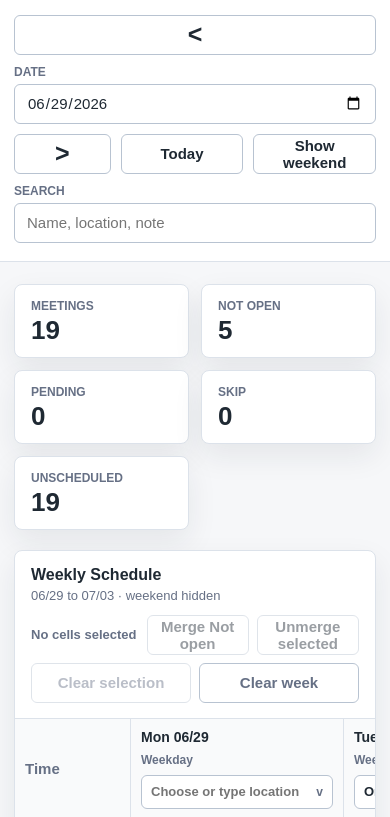
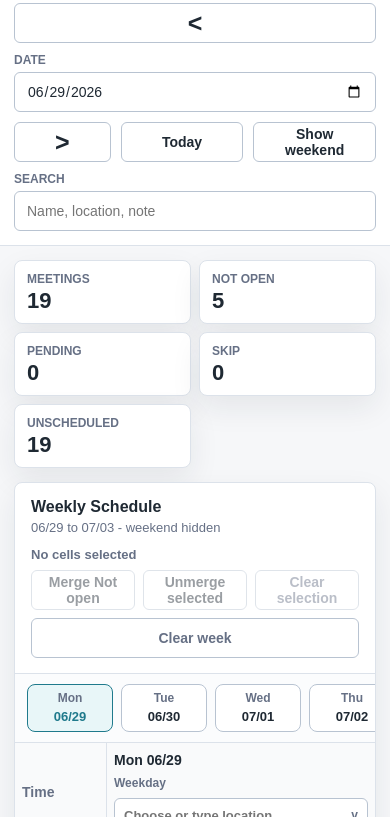
Before and after one commit to Harrydioda/Fred-s-Group-Meeting-Schedule, a plain HTML site: page index.html in a window 390 px wide. Shown: the part 76-893 px from the top of the page. Drawn offline with Linux system fonts and the light colour scheme.

Commit message:
v0.1
For cellphone

```diff
--- a/index.html
+++ b/index.html
@@ -52,6 +52,8 @@
           </div>
         </div>
 
+        <div class="mobile-day-tabs" id="mobileDayTabs" aria-label="Choose schedule day"></div>
+
         <div class="schedule-scroll">
           <table class="schedule" aria-label="Editable weekly meeting schedule">
             <thead id="scheduleHead"></thead>
--- a/script.js
+++ b/script.js
@@ -12,6 +12,7 @@ const els = {
   searchInput: document.querySelector("#searchInput"),
   summary: document.querySelector("#summary"),
   weekHint: document.querySelector("#weekHint"),
+  mobileDayTabs: document.querySelector("#mobileDayTabs"),
   scheduleHead: document.querySelector("#scheduleHead"),
   scheduleBody: document.querySelector("#scheduleBody"),
   meetingSuggestions: document.querySelector("#meetingSuggestions"),
@@ -33,6 +34,8 @@ let selectedCells = new Set();
 let isSelecting = false;
 let showWeekend = false;
 let activeAutocompleteInput = null;
+let activeMobileDayIndex = 0;
+const mobileScheduleQuery = window.matchMedia("(max-width: 760px)");
 
 function init() {
   els.datePicker.value = formatDate(activeMonday);
@@ -75,6 +78,10 @@ function init() {
     render();
   });
   els.addStudentButton.addEventListener("click", addStudent);
+  mobileScheduleQuery.addEventListener("change", () => {
+    selectedCells.clear();
+    render();
+  });
   document.addEventListener("mouseup", () => {
     isSelecting = false;
   });
@@ -178,17 +185,22 @@ function render() {
   const week = ensureWeek(activeMonday);
   const allDates = weekDates(activeMonday);
   const dates = visibleDates(activeMonday);
+  if (activeMobileDayIndex >= dates.length) {
+    activeMobileDayIndex = 0;
+  }
+  const scheduleDates = isMobileSchedule() ? [dates[activeMobileDayIndex]] : dates;
   const query = normalize(els.searchInput.value);
 
   els.weekHint.textContent = showWeekend
     ? `${formatDisplayDate(allDates[0])} to ${formatDisplayDate(allDates[6])}`
-    : `${formatDisplayDate(allDates[0])} to ${formatDisplayDate(allDates[4])} · weekend hidden`;
+    : `${formatDisplayDate(allDates[0])} to ${formatDisplayDate(allDates[4])} - weekend hidden`;
   els.toggleWeekendButton.textContent = showWeekend ? "Hide weekend" : "Show weekend";
   renderSuggestions();
   renderSummary(week, dates);
-  pruneSelection(dates);
+  renderMobileDayTabs(dates);
+  pruneSelection(scheduleDates);
   renderSelectionHint();
-  renderSchedule(week, dates, query);
+  renderSchedule(week, scheduleDates, query);
   renderStudents(week, dates, query);
 }
 
@@ -231,11 +243,33 @@ function metric(label, value) {
   return `<article class="metric"><span>${label}</span><strong>${value}</strong></article>`;
 }
 
+function renderMobileDayTabs(dates) {
+  els.mobileDayTabs.innerHTML = dates.map((date, index) => `
+    <button
+      class="mobile-day-tab ${index === activeMobileDayIndex ? "active" : ""}"
+      type="button"
+      data-index="${index}"
+      aria-pressed="${index === activeMobileDayIndex ? "true" : "false"}"
+    >
+      <span>${displayWeekday(date)}</span>
+      <strong>${formatDisplayDate(date)}</strong>
+    </button>
+  `).join("");
+
+  els.mobileDayTabs.querySelectorAll(".mobile-day-tab").forEach(button => {
+    button.addEventListener("click", () => {
+      activeMobileDayIndex = Number(button.dataset.index);
+      selectedCells.clear();
+      render();
+    });
+  });
+}
+
 function renderSchedule(week, dates, query) {
   els.scheduleHead.innerHTML = `
     <tr>
       <th class="time-head">Time</th>
-      ${dates.map((date, index) => dayHeader(week, date, index)).join("")}
+      ${dates.map(date => dayHeader(week, date)).join("")}
     </tr>
   `;
 
@@ -249,22 +283,22 @@ function renderSchedule(week, dates, query) {
   bindScheduleEvents(week);
 }
 
-function dayHeader(week, date, index) {
+function dayHeader(week, date) {
   const dayKey = formatDate(date);
   const location = week.locations[dayKey] || "";
 
   return `
     <th>
       <div class="day-title">
-        <strong>${weekdayNames[index]} ${formatDisplayDate(date)}</strong>
-        <span>${index < 5 ? "Weekday" : "Weekend"}</span>
+        <strong>${displayWeekday(date)} ${formatDisplayDate(date)}</strong>
+        <span>${isWeekend(date) ? "Weekend" : "Weekday"}</span>
         <div class="location-combo day-location-combo">
           <input
             class="location-input"
             data-date="${dayKey}"
             value="${escapeHtml(location)}"
             placeholder="Choose or type location"
-            aria-label="${weekdayNames[index]} location"
+            aria-label="${displayWeekday(date)} location"
           >
           <div class="location-menu" hidden>
             ${locationOptionRows("day")}
@@ -472,7 +506,7 @@ function showStudentAutocomplete(input) {
     return `
       <button class="autocomplete-option" type="button" data-name="${escapeHtml(student.name)}">
         <span>${escapeHtml(student.name)}</span>
-        <small>${escapeHtml(student.location || "No location")} · ${statusLabel(status)}</small>
+        <small>${escapeHtml(student.location || "No location")} - ${statusLabel(status)}</small>
       </button>
     `;
   }).join("");
@@ -832,6 +866,20 @@ function visibleDates(monday) {
   return weekDates(monday).slice(0, showWeekend ? 7 : 5);
 }
 
+function isMobileSchedule() {
+  return mobileScheduleQuery.matches;
+}
+
+function displayWeekday(date) {
+  const day = date.getDay();
+  return weekdayNames[day === 0 ? 6 : day - 1];
+}
+
+function isWeekend(date) {
+  const day = date.getDay();
+  return day === 0 || day === 6;
+}
+
 function getMonday(date) {
   const copy = new Date(date.getFullYear(), date.getMonth(), date.getDate());
   const day = copy.getDay();
--- a/style.css
+++ b/style.css
@@ -251,6 +251,10 @@ input[type="search"] {
 
 .schedule-scroll {
   overflow: auto;
+}
+
+.mobile-day-tabs {
+  display: none;
 }
 
 table {
@@ -720,15 +724,47 @@ td:last-child {
   }
 }
 
-@media (max-width: 720px) {
+@media (max-width: 760px) {
+  body {
+    font-size: 14px;
+  }
+
+  .topbar {
+    position: static;
+    padding-top: 14px;
+    padding-bottom: 14px;
+  }
+
   .topbar,
   .layout {
     padding-left: 14px;
     padding-right: 14px;
   }
 
+  .title-block h1 {
+    font-size: 20px;
+  }
+
+  .title-block p {
+    font-size: 13px;
+  }
+
+  .layout {
+    gap: 14px;
+    padding-top: 14px;
+  }
+
   .summary {
     grid-template-columns: repeat(2, minmax(0, 1fr));
+    gap: 8px;
+  }
+
+  .metric {
+    padding: 11px 12px;
+  }
+
+  .metric strong {
+    font-size: 22px;
   }
 
   input[type="date"],
@@ -753,7 +789,111 @@ td:last-child {
     flex-direction: column;
   }
 
+  .schedule-actions {
+    width: 100%;
+    justify-content: flex-start;
+  }
+
+  .schedule-actions span {
+    width: 100%;
+  }
+
+  .mobile-day-tabs {
+    display: grid;
+    grid-auto-flow: column;
+    grid-auto-columns: minmax(86px, 1fr);
+    gap: 8px;
+    overflow-x: auto;
+    padding: 10px 12px;
+    border-bottom: 1px solid var(--line);
+    background: #fbfcfd;
+  }
+
+  .mobile-day-tab {
+    border: 1px solid var(--line-strong);
+    background: #fff;
+    color: var(--ink);
+    border-radius: 8px;
+    min-height: 48px;
+    padding: 6px 8px;
+    display: grid;
+    gap: 2px;
+    text-align: center;
+  }
+
+  .mobile-day-tab span {
+    color: var(--muted);
+    font-size: 12px;
+    font-weight: 800;
+  }
+
+  .mobile-day-tab strong {
+    font-size: 13px;
+  }
+
+  .mobile-day-tab.active {
+    border-color: var(--focus);
+    background: #e8f6f8;
+    color: var(--focus);
+  }
+
+  .schedule-scroll {
+    overflow-x: visible;
+  }
+
+  .schedule {
+    min-width: 0;
+    table-layout: fixed;
+  }
+
+  .time-head,
+  .time-cell {
+    width: 92px;
+    min-width: 92px;
+    position: sticky;
+    left: 0;
+  }
+
+  .schedule thead th {
+    padding: 9px 7px;
+  }
+
+  .time-cell {
+    padding: 8px;
+    font-size: 12px;
+  }
+
+  .slot {
+    padding: 5px;
+  }
+
+  .slot-input {
+    min-height: 42px;
+    font-size: 14px;
+  }
+
+  .legend {
+    padding: 10px 12px;
+  }
+
   .student-row {
     grid-template-columns: 1fr;
   }
+
+  .student {
+    grid-template-columns: 1fr auto;
+  }
+
+  .student-status {
+    grid-column: 2;
+  }
+
+  .student-drag-handle {
+    width: 52px;
+    height: 32px;
+  }
+
+  .autocomplete-panel {
+    max-width: calc(100vw - 28px);
+  }
 }
```
